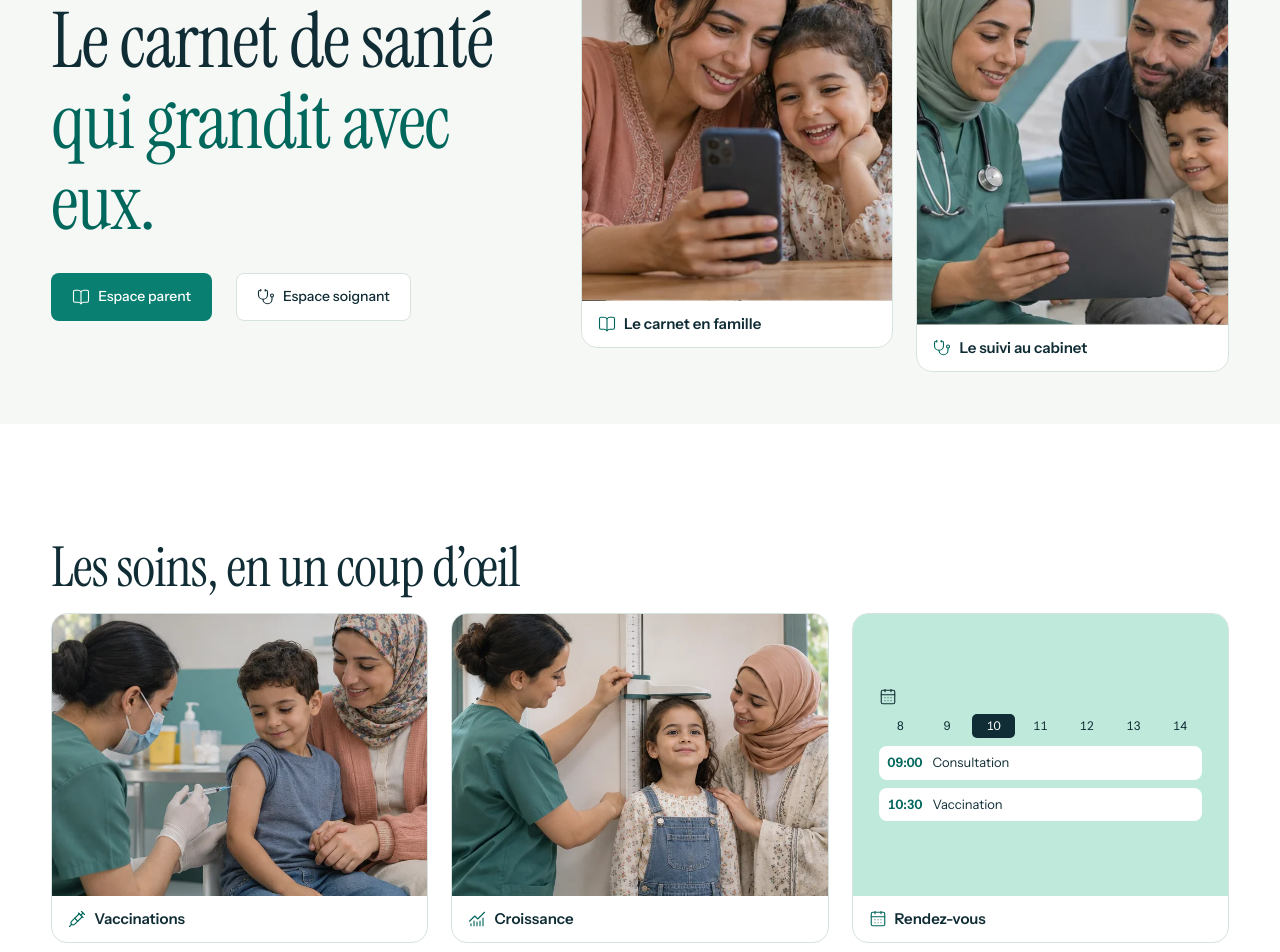
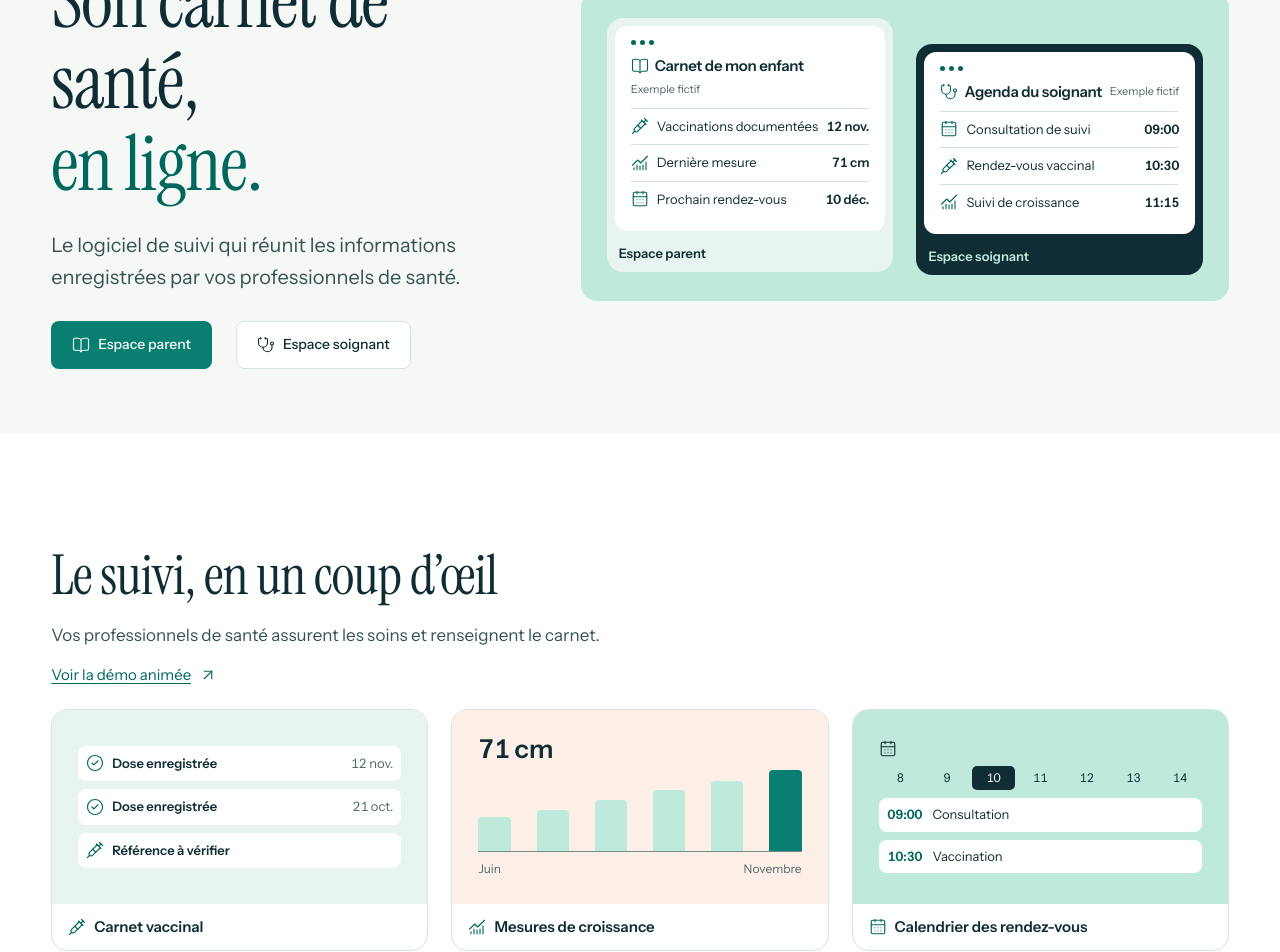
Before and after one commit to ABDRRAHIM404/mon-enfant, a Next.js app: page / in a window 1280 px wide. Shown: the part 220-1172 px from the top of the page. Built offline with nearby package versions, Linux system fonts and the light colour scheme.

Commit message:
Present Mon Enfant as tracking software

```diff
--- a/src/app/homepage.css
+++ b/src/app/homepage.css
@@ -360,17 +360,46 @@
   text-wrap: initial;
 }
 
-.home-photo-pair,
-.home-audience-grid,
-.home-feature-photos,
+.home-product-stage,
+.home-feature-panels,
 .homepage-privacy-layout {
   display: grid;
   grid-template-columns: repeat(2, minmax(0, 1fr));
   gap: clamp(12px, 1.8vw, 24px);
 }
 
-.home-photo-pair figure,
-.home-feature-photos figure {
+.homepage-intro {
+  max-width: 37ch;
+  color: var(--secondary);
+  font-size: clamp(16px, 1.6vw, 20px);
+}
+
+.home-product-stage {
+  align-items: start;
+  padding: clamp(12px, 2vw, 26px);
+  border-radius: var(--radius-panel);
+  background: var(--seafoam);
+}
+
+.home-product-stage .home-audience:last-child {
+  margin-top: clamp(12px, 2vw, 28px);
+}
+
+.home-window-bar {
+  display: flex;
+  gap: 4px;
+  padding-block-end: 12px;
+  color: var(--teal);
+}
+
+.home-window-bar i {
+  width: 5px;
+  height: 5px;
+  border-radius: 50%;
+  background: currentColor;
+}
+
+.home-feature-panels figure {
   display: grid;
   grid-template-rows: 1fr auto;
   overflow: hidden;
@@ -380,47 +409,87 @@
   margin: 0;
 }
 
-.home-photo-pair figure:first-child {
-  transform: translateY(-12px);
-}
-
-.home-photo-pair figure:last-child {
-  transform: translateY(12px);
-}
-
-.home-photo-pair img,
-.home-feature-photos img {
-  display: block;
-  width: 100%;
-  height: auto;
-  object-fit: cover;
-  aspect-ratio: 4 / 3;
-}
-
-.home-photo-pair img {
-  aspect-ratio: 4 / 5;
-}
-
-.home-photo-pair figcaption,
-.home-feature-photos figcaption {
+.home-feature-panels figcaption {
   display: flex;
   gap: var(--space-2);
   align-items: center;
-  color: var(--ink);
   padding: 12px 16px;
   font-weight: 600;
 }
 
-.home-photo-pair figcaption svg,
-.home-feature-photos figcaption svg {
+.home-feature-panels figcaption svg {
   color: var(--teal);
+}
+
+.home-dose-demo,
+.home-growth-demo {
+  display: grid;
+  align-content: center;
+  gap: 8px;
+  padding: clamp(12px, 2.7vw, 26px);
+  min-height: 178px;
+  background: var(--pale);
+}
+
+.home-dose-demo > span {
+  display: flex;
+  align-items: center;
+  flex-wrap: wrap;
+  gap: 8px;
+  padding: 8px;
+  background: var(--card);
+  border-radius: var(--radius-control);
+  font-size: 13px;
+}
+
+.home-dose-demo time {
+  margin-inline-start: auto;
+  color: var(--muted);
+}
+
+.home-dose-demo svg {
+  color: var(--teal);
+}
+
+.home-growth-demo {
+  background: #fcefe8;
+}
+
+.home-growth-demo strong {
+  font-size: 26px;
+  line-height: 1;
+}
+
+.home-growth-bars {
+  display: flex;
+  align-items: end;
+  gap: 8%;
+  height: 82px;
+  border-bottom: 1px solid var(--control-border);
+}
+
+.home-growth-bars span {
+  flex: 1;
+  border-radius: 4px 4px 0 0;
+  background: var(--seafoam);
+}
+
+.home-growth-bars [data-latest="true"] {
+  background: var(--jade);
+}
+
+.home-growth-dates {
+  display: flex;
+  justify-content: space-between;
+  color: var(--muted);
+  font-size: 12px;
 }
 
 .home-feature-section {
   background: white;
 }
 
-.home-feature-photos {
+.home-feature-panels {
   grid-template-columns: repeat(3, minmax(0, 1fr));
 }
 
@@ -431,7 +500,7 @@
   gap: 8px;
   padding: clamp(12px, 2.7vw, 26px);
   background: var(--seafoam);
-  aspect-ratio: 4 / 3;
+  min-height: 178px;
   color: var(--ink);
 }
 
@@ -471,16 +540,12 @@
   font-weight: 600;
 }
 
-.home-audience-grid {
-  margin-top: clamp(32px, 5vw, 64px);
-}
-
 .home-audience {
   display: grid;
   gap: 12px;
   align-content: start;
   background: var(--pale);
-  padding: clamp(12px, 2.5vw, 30px);
+  padding: 8px;
   border-radius: var(--radius-panel);
 }
 
@@ -494,21 +559,31 @@
   background: var(--card);
 }
 
-.home-audience-screen header,
+.home-audience-screen header {
+  display: flex;
+  gap: 6px;
+  align-items: center;
+  flex-wrap: wrap;
+}
+
 .home-audience-screen li,
-.home-audience-link {
+.home-demo-link {
   display: flex;
   gap: var(--space-2);
   align-items: center;
 }
 
-.home-audience-screen h3 {
-  font-size: 16px;
+.homepage .home-audience-screen h2 {
+  font-family: inherit;
+  font-size: 15px;
+  text-wrap: initial;
   font-weight: 600;
   margin: 0 auto 0 0;
 }
 
 .home-audience-screen small {
+  flex: none;
+  font-size: 11px;
   color: var(--muted);
 }
 
@@ -530,50 +605,38 @@
 }
 
 .home-audience-screen svg,
-.home-audience-link {
+.home-demo-link {
   color: var(--teal);
 }
 
-.home-audience-link {
-  justify-content: space-between;
-  min-height: 44px;
-  padding-inline: 8px;
+.home-audience-label {
+  padding-inline: 4px;
+  font-size: 13px;
   font-weight: 600;
 }
 
-.home-audience + .home-audience .home-audience-link {
+.home-audience + .home-audience .home-audience-label {
   color: var(--seafoam);
 }
 
-.home-audience + .home-audience .home-audience-link:focus-visible {
-  outline-color: var(--seafoam);
-}
-
-.home-audience-link:hover {
+.home-demo-link {
+  display: inline-flex;
+  min-height: 44px;
   text-decoration: underline;
-  text-underline-offset: 4px;
+  text-underline-offset: 3px;
+  margin-block: 4px 12px;
 }
 
 @media (max-width: 900px) {
-  .home-feature-photos {
+  .home-feature-panels {
     grid-template-columns: repeat(2, minmax(0, 1fr));
   }
 }
 
 @media (max-width: 800px) {
   .homepage-hero,
-  .homepage-privacy-layout,
-  .home-audience-grid {
+  .homepage-privacy-layout {
     grid-template-columns: minmax(0, 1fr);
-  }
-
-  .home-photo-pair figure:first-child,
-  .home-photo-pair figure:last-child {
-    transform: none;
-  }
-
-  .home-photo-pair img {
-    aspect-ratio: 1 / 1;
   }
 }
 
@@ -590,12 +653,15 @@
     padding-inline: 12px;
   }
 
-  .home-photo-pair figcaption {
-    font-size: 12px;
-    padding: 8px;
+  .home-product-stage {
+    grid-template-columns: minmax(0, 1fr);
   }
 
-  .home-feature-photos {
+  .home-product-stage .home-audience:last-child {
+    margin-top: 0;
+  }
+
+  .home-feature-panels {
     grid-template-columns: minmax(0, 1fr);
   }
 }
--- a/src/app/page.tsx
+++ b/src/app/page.tsx
@@ -5,6 +5,7 @@ import {
   ArrowUpRight,
   BookOpen,
   CalendarDays,
+  CheckCircle2,
   ChartNoAxesCombined,
   Mail,
   LockKeyhole,
@@ -21,31 +22,15 @@ import "./homepage.css";
 export const metadata: Metadata = {
   title: "Mon Enfant · Le carnet de santé de votre enfant",
   description:
-    "Découvrez Mon Enfant, un carnet de santé numérique pour le suivi des vaccinations, de la croissance et des rendez-vous. Un projet de deux cofondateurs originaires de Belfaa.",
+    "Mon Enfant est un logiciel de suivi pour les familles et leurs professionnels de santé. Retrouvez les vaccinations, les mesures de croissance et les rendez-vous dans le carnet numérique.",
 };
 
 const clinicianLogin = "/login?audience=clinician";
-
-const features = [
-  {
-    title: "Vaccinations",
-    photo: "/brand/home-vaccination.webp",
-    alt: "Une infirmière prépare un vaccin pendant qu’un parent rassure son enfant",
-    Icon: Syringe,
-  },
-  {
-    title: "Croissance",
-    photo: "/brand/home-growth.webp",
-    alt: "Un soignant mesure la taille d’un enfant à l’aide d’une toise",
-    Icon: ChartNoAxesCombined,
-  },
-];
 
 const audiences = [
   {
     title: "Espace parent",
     label: "Carnet de mon enfant",
-    href: "/login",
     Icon: BookOpen,
     entries: [
       { Icon: Syringe, label: "Vaccinations documentées", detail: "12 nov." },
@@ -55,8 +40,7 @@ const audiences = [
   },
   {
     title: "Espace soignant",
-    label: "Ma journée de soins",
-    href: clinicianLogin,
+    label: "Agenda du soignant",
     Icon: Stethoscope,
     entries: [
       { Icon: CalendarDays, label: "Consultation de suivi", detail: "09:00" },
@@ -72,14 +56,22 @@ const audiences = [
 
 function AudiencePreviews() {
   return (
-    <div className="home-audience-grid">
-      {audiences.map(({ title, label, href, Icon, entries }) => (
+    <div
+      className="homepage-hero-visual home-product-stage"
+      aria-label="Aperçus du logiciel Mon Enfant"
+    >
+      {audiences.map(({ title, label, Icon, entries }) => (
         <article key={title} className="home-audience">
           <div className="home-audience-screen">
+            <div className="home-window-bar" aria-hidden="true">
+              <i />
+              <i />
+              <i />
+            </div>
             <header>
               <Icon size={22} aria-hidden="true" />
-              <h3>{label}</h3>
-              <small>Exemple</small>
+              <h2>{label}</h2>
+              <small>Exemple fictif</small>
             </header>
             <ul>
               {entries.map(({ Icon: EntryIcon, label: entryLabel, detail }) => (
@@ -91,9 +83,7 @@ function AudiencePreviews() {
               ))}
             </ul>
           </div>
-          <Link href={href} className="home-audience-link">
-            {title} <ArrowUpRight aria-hidden="true" />
-          </Link>
+          <p className="home-audience-label">{title}</p>
         </article>
       ))}
     </div>
@@ -131,8 +121,12 @@ export default function Home() {
           <div className="homepage-hero-copy">
             <p className="homepage-kicker">Carnet de santé numérique · Maroc</p>
             <h1 id="main-content" tabIndex={-1}>
-              Le carnet de santé <em>qui grandit avec eux.</em>
+              Son carnet de santé, <em>en ligne.</em>
             </h1>
+            <p className="homepage-intro">
+              Le logiciel de suivi qui réunit les informations enregistrées par
+              vos professionnels de santé.
+            </p>
             <div className="homepage-actions">
               <Link href="/login" className="button primary">
                 <BookOpen aria-hidden="true" /> Espace parent
@@ -142,34 +136,7 @@ export default function Home() {
               </Link>
             </div>
           </div>
-          <div className="homepage-hero-visual home-photo-pair">
-            <figure>
-              <Image
-                src="/brand/home-parent.webp"
-                width={768}
-                height={512}
-                priority
-                sizes="(max-width: 800px) 47vw, 27vw"
-                alt="Une mère et sa fille regardent leur téléphone ensemble"
-              />
-              <figcaption>
-                <BookOpen aria-hidden="true" /> Le carnet en famille
-              </figcaption>
-            </figure>
-            <figure>
-              <Image
-                src="/brand/home-clinician.webp"
-                width={768}
-                height={512}
-                priority
-                sizes="(max-width: 800px) 47vw, 27vw"
-                alt="Une soignante consulte une tablette avec un parent et son enfant au cabinet"
-              />
-              <figcaption>
-                <Stethoscope aria-hidden="true" /> Le suivi au cabinet
-              </figcaption>
-            </figure>
-          </div>
+          <AudiencePreviews />
         </section>
 
         <section
@@ -179,23 +146,56 @@ export default function Home() {
         >
           <div className="homepage-shell">
             <header className="homepage-section-heading">
-              <h2 id="feature-heading">Les soins, en un coup d’œil</h2>
+              <h2 id="feature-heading">Le suivi, en un coup d’œil</h2>
+              <p>
+                Vos professionnels de santé assurent les soins et renseignent le
+                carnet.
+              </p>
+              <a className="home-demo-link" href="/brand/mon-enfant-demo.gif">
+                Voir la démo animée <ArrowUpRight aria-hidden="true" />
+              </a>
             </header>
-            <div className="home-feature-photos">
-              {features.map(({ Icon, alt, photo, title }) => (
-                <figure key={title}>
-                  <Image
-                    src={photo}
-                    alt={alt}
-                    width={768}
-                    height={512}
-                    sizes="(max-width: 540px) 92vw, (max-width: 900px) 47vw, 29vw"
-                  />
-                  <figcaption>
-                    <Icon aria-hidden="true" /> {title}
-                  </figcaption>
-                </figure>
-              ))}
+            <div className="home-feature-panels">
+              <figure>
+                <div className="home-dose-demo" aria-hidden="true">
+                  <span>
+                    <CheckCircle2 /> <strong>Dose enregistrée</strong>
+                    <time>12 nov.</time>
+                  </span>
+                  <span>
+                    <CheckCircle2 /> <strong>Dose enregistrée</strong>
+                    <time>21 oct.</time>
+                  </span>
+                  <span>
+                    <Syringe /> <strong>Référence à vérifier</strong>
+                  </span>
+                </div>
+                <figcaption>
+                  <Syringe aria-hidden="true" /> Carnet vaccinal
+                </figcaption>
+              </figure>
+              <figure>
+                <div className="home-growth-demo" aria-hidden="true">
+                  <strong>71 cm</strong>
+                  <div className="home-growth-bars">
+                    {[42, 51, 63, 75, 86, 100].map((height, index) => (
+                      <span
+                        key={height}
+                        style={{ height: `${height}%` }}
+                        data-latest={index === 5}
+                      />
+                    ))}
+                  </div>
+                  <div className="home-growth-dates">
+                    <span>Juin</span>
+                    <span>Novembre</span>
+                  </div>
+                </div>
+                <figcaption>
+                  <ChartNoAxesCombined aria-hidden="true" /> Mesures de
+                  croissance
+                </figcaption>
+              </figure>
               <figure className="home-calendar-visual">
                 <div aria-hidden="true" className="home-calendar-demo">
                   <CalendarDays size={32} />
@@ -214,11 +214,10 @@ export default function Home() {
                   </div>
                 </div>
                 <figcaption>
-                  <CalendarDays aria-hidden="true" /> Rendez-vous
+                  <CalendarDays aria-hidden="true" /> Calendrier des rendez-vous
                 </figcaption>
               </figure>
             </div>
-            <AudiencePreviews />
           </div>
         </section>
 
```
Also changed, not shown: public/brand/mon-enfant-demo.gif (added), 1 other file (tests, documents, lock files or other folders).
